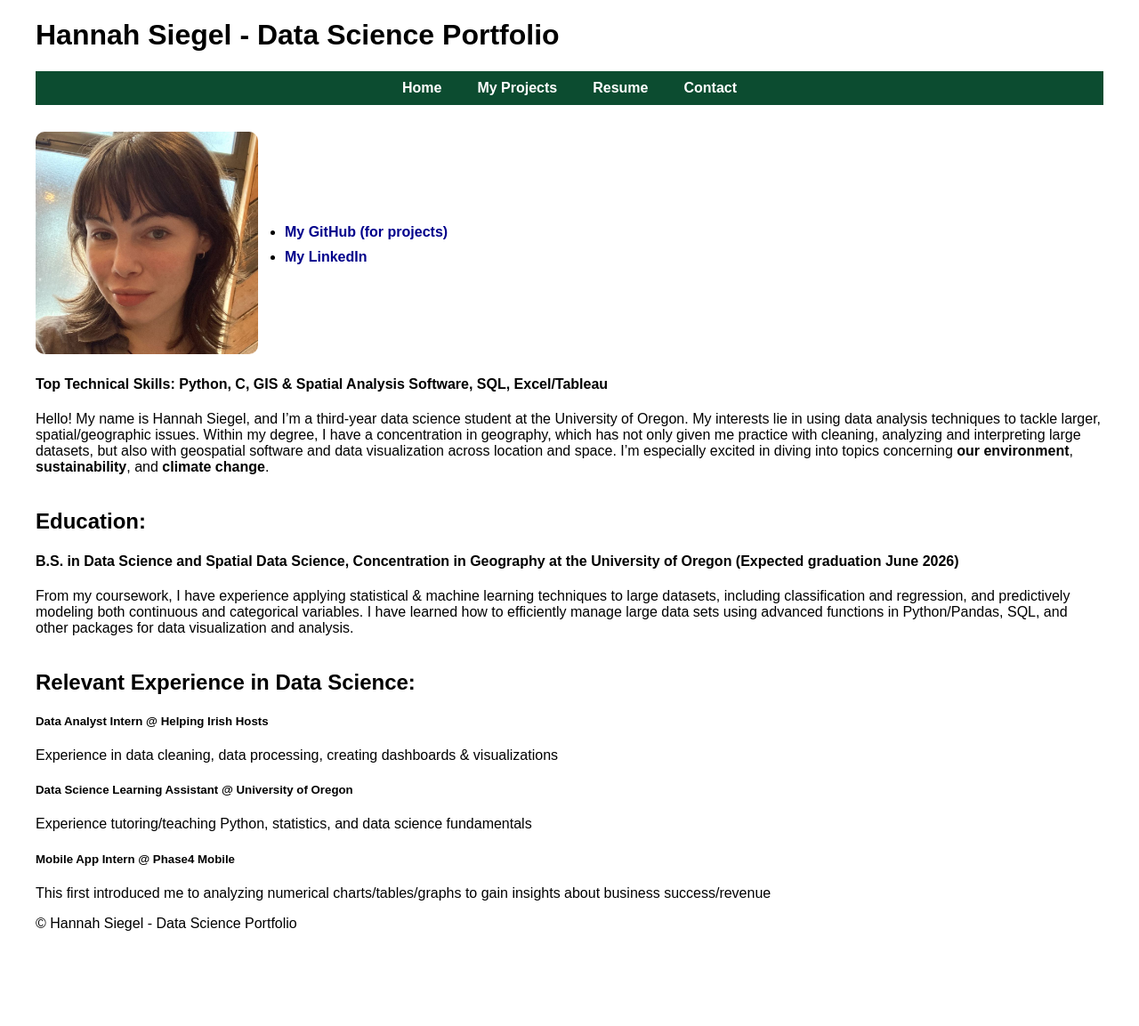
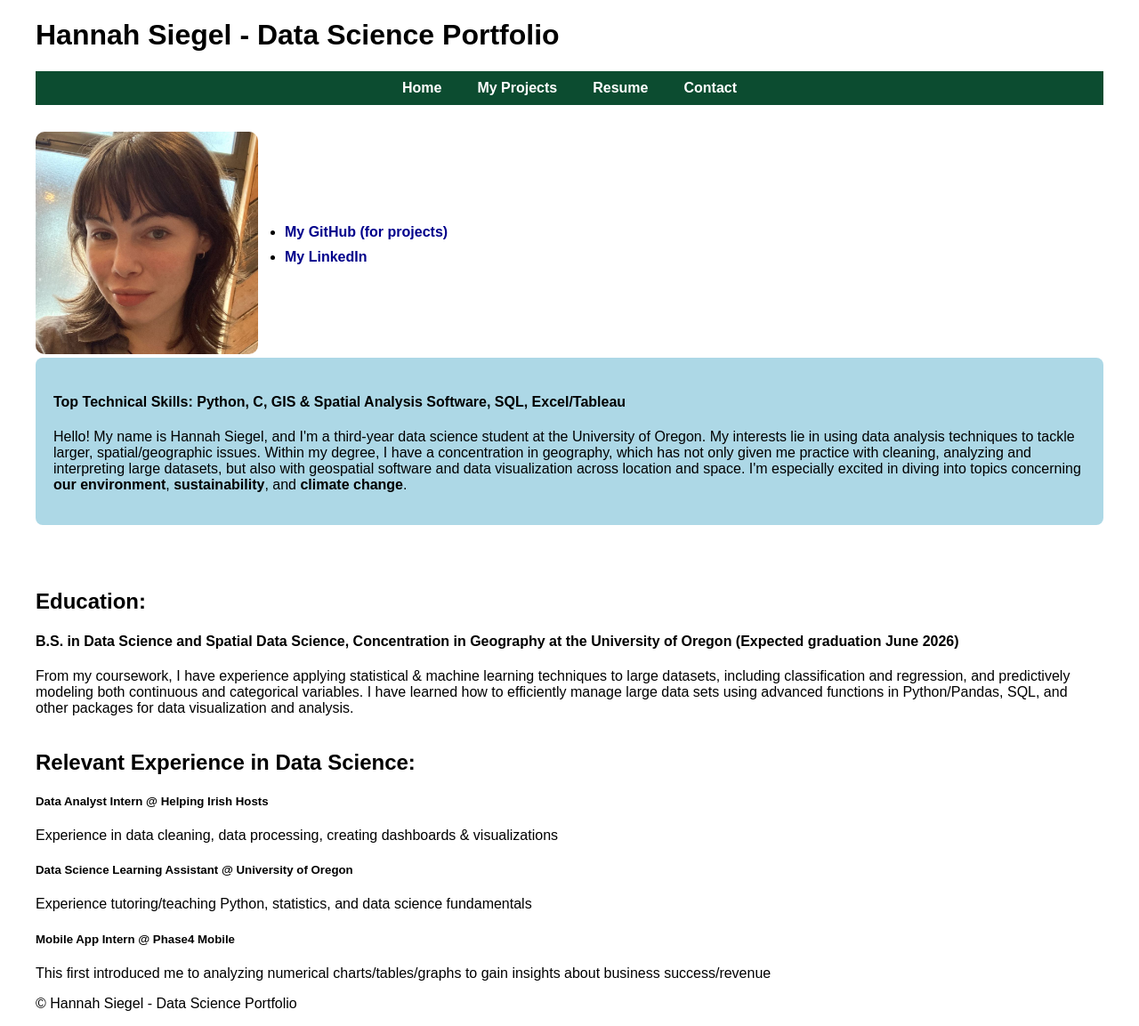
Before and after one commit to siegelhannah/portfolio, a Jekyll site: the page built from index.md, in a window 1280 px wide and 1153 px high. Shown: the whole window at 89% size. Built offline with Jekyll 4.4.1, drawn with Linux system fonts in a browser that asks for light colours.

Commit message:
Update index.md

```diff
--- a/index.md
+++ b/index.md
@@ -4,9 +4,11 @@ title: Home
 permalink: /
 ---
 
-#### Top Technical Skills: Python, C, GIS & Spatial Analysis Software, SQL, Excel/Tableau
-
-Hello! My name is Hannah Siegel, and I'm a third-year data science student at the University of Oregon. My interests lie in using data analysis techniques to tackle larger, spatial/geographic issues. Within my degree, I have a concentration in geography, which has not only given me practice with cleaning, analyzing and interpreting large datasets, but also with geospatial software and data visualization across location and space.  I'm especially excited in diving into topics concerning **our environment**, **sustainability**, and **climate change**.<br><br>
+<div style="background-color: #add8e6; padding: 20px; border-radius: 8px;">
+    <h4>Top Technical Skills: Python, C, GIS & Spatial Analysis Software, SQL, Excel/Tableau</h4>
+    <p>Hello! My name is Hannah Siegel, and I'm a third-year data science student at the University of Oregon. My interests lie in using data analysis techniques to tackle larger, spatial/geographic issues. Within my degree, I have a concentration in geography, which has not only given me practice with cleaning, analyzing and interpreting large datasets, but also with geospatial software and data visualization across location and space. I'm especially excited in diving into topics concerning <strong>our environment</strong>, <strong>sustainability</strong>, and <strong>climate change</strong>.</p>
+</div>
+<br><br>
 
 
 ## Education:
```
